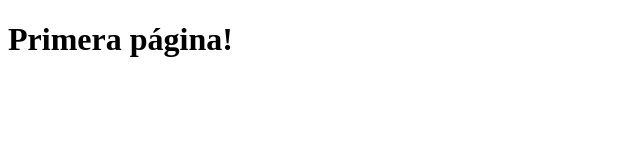
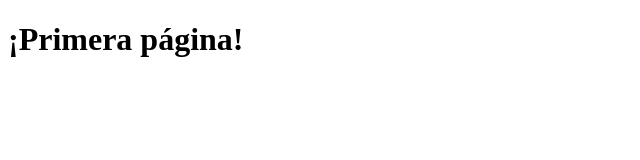
Before and after one commit to Jestemrique/jestemrique-old.github.io, a plain HTML site: page index.html in a window 1280 px wide. Shown: the whole page, without its empty margins (0-640 px from the left). Drawn offline with Linux system fonts and the light colour scheme.

```diff
--- a/index.html
+++ b/index.html
@@ -5,6 +5,6 @@
     <title>Home</title>
   </head>
   <body>
-    <h1>Primera página!</h1>
+    <h1>¡Primera página!</h1>
   </body>
 </html>
```
Also changed, not shown: 1 other file.
